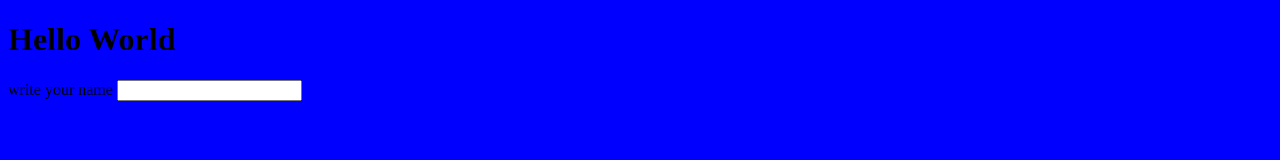
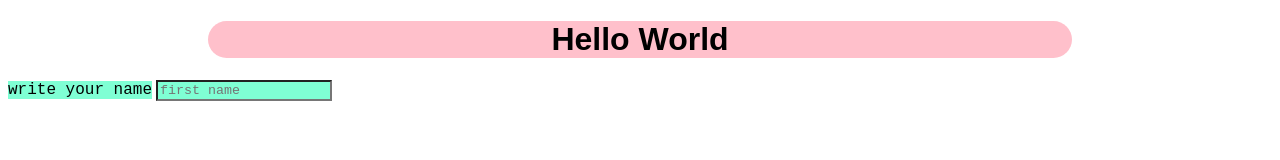
Before and after one commit to Hannahrose95/my-personal-website, a plain HTML site: page index.html in a window 1280 px wide. Drawn offline with Linux system fonts and the light colour scheme.

Commit message:
add basic html

```diff
--- a/index.html
+++ b/index.html
@@ -1,7 +1,7 @@
 <!DOCTYPE html>
 <html lang="eng">
     <head>
-        <link rel="stylesheet" href="style.css" />
+        <link rel="stylesheet" href="./style.css" />
         <title>My Personal Website</title>
     </head>
     <body>
@@ -9,7 +9,7 @@
         <script src="script.js"></script>
         <form>
             <label id="name" for="name">write your name</label>
-            <input type="text" id="name" name="name">
+            <input type="text" id="name" name="name" placeholder="first name">
         </form>
     </body>
 </html>
--- a/style.css
+++ b/style.css
@@ -1,3 +1,13 @@
-body {
-    background: blue;
-  }
+
+h1 {
+  background-color: pink;
+  border-radius: 50cm;
+  text-align: center;
+ margin-right: 200px;
+ margin-left: 200px ;
+ font-family: Arial, Helvetica, sans-serif;
+}
+#name { font-family: 'Courier New', Courier, monospace;
+background-color: aquamarine;}
+
+#form {margin-right: 200px;}
```
